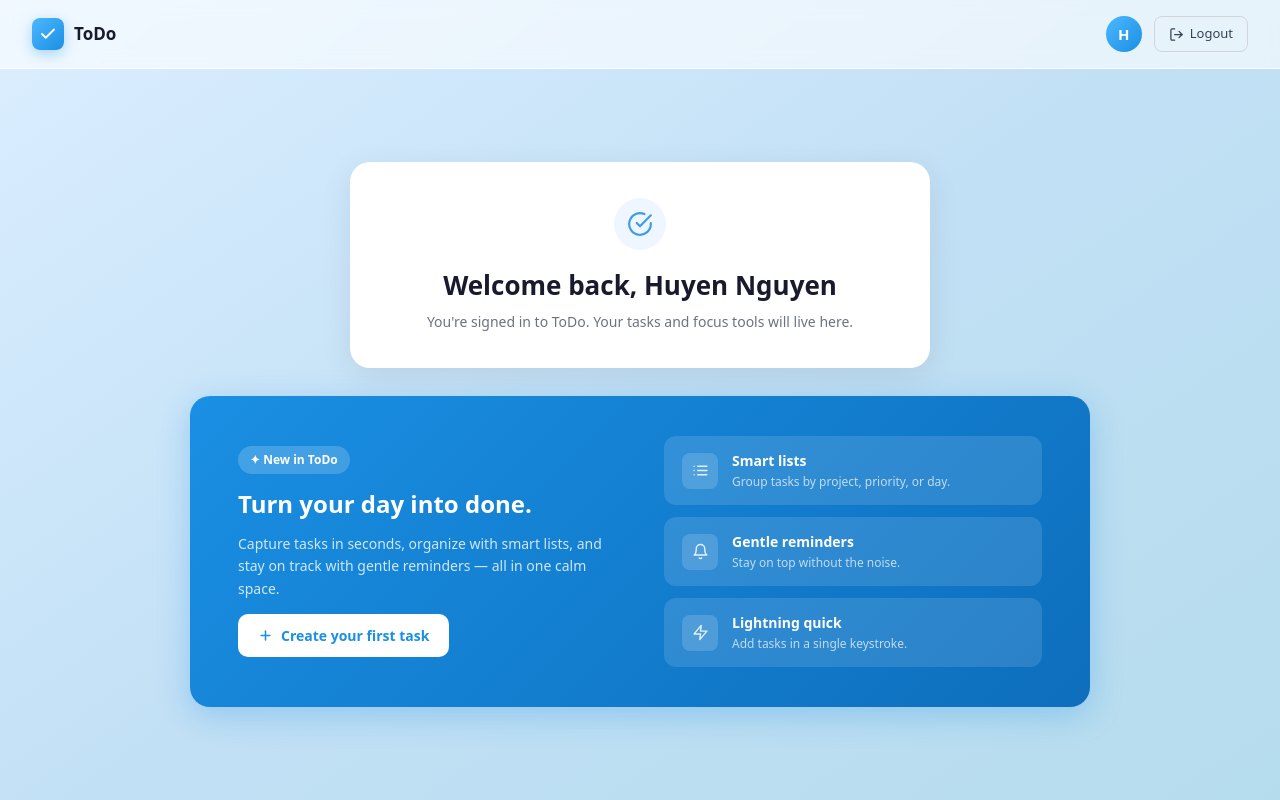
After one commit to Duyan21/ToDo_Application, a Flask app: page /home in a window 1280 px wide. The commit adds this page. Run offline with Flask 3, Linux system fonts and the light colour scheme; a user stored in the database is signed in.

Commit message:
add home page and logout button, logout logic

```diff
--- a/src/app/app.py
+++ b/src/app/app.py
@@ -1,6 +1,7 @@
 import logging
 from flask import Flask
 from src.routes.auth import auth_bp
+from src.routes.home import home_bp
 from src.database.models import db
 
 def create_app():
@@ -21,5 +22,6 @@ def create_app():
     db.init_app(app)
 
     app.register_blueprint(auth_bp)
+    app.register_blueprint(home_bp)
 
     return app
--- /dev/null
+++ b/src/routes/home.py
@@ -0,0 +1,12 @@
+from flask import Blueprint, render_template, redirect, url_for, session
+from src.database.models import User
+
+home_bp = Blueprint('home', __name__, template_folder='../../templates')
+
+@home_bp.route('/home')
+def home():
+    user_id = session.get('user_id')
+    if not user_id:
+        return redirect(url_for('auth.signin_page'))
+    user = User.query.get(user_id)
+    return render_template('home.html', user_name=user.name)
--- a/src/static/css/style.css
+++ b/src/static/css/style.css
@@ -211,3 +211,185 @@ body {
   text-decoration: none;
 }
 .auth-footer a:hover { text-decoration: underline; }
+
+/* Home page */
+.home-wrapper {
+  min-height: 100vh;
+  display: flex;
+  flex-direction: column;
+}
+.home-header {
+  display: flex;
+  justify-content: space-between;
+  align-items: center;
+  padding: 16px 32px;
+  background: rgba(255,255,255,0.6);
+  backdrop-filter: blur(8px);
+  border-bottom: 1px solid rgba(255,255,255,0.8);
+}
+.home-logo {
+  display: flex;
+  align-items: center;
+  gap: 10px;
+}
+.home-header-right {
+  display: flex;
+  align-items: center;
+  gap: 12px;
+}
+.user-avatar-circle {
+  width: 36px;
+  height: 36px;
+  border-radius: 50%;
+  background: linear-gradient(135deg, #4db8ff, #1a8fe3);
+  color: #fff;
+  font-size: 15px;
+  font-weight: 700;
+  display: flex;
+  align-items: center;
+  justify-content: center;
+}
+.logout-btn {
+  display: flex;
+  align-items: center;
+  gap: 6px;
+  background: transparent;
+  border: 1.5px solid #d1d5db;
+  color: #374151;
+  padding: 7px 14px;
+  border-radius: 8px;
+  font-size: 13px;
+  font-weight: 500;
+  cursor: pointer;
+  transition: background 0.2s, border-color 0.2s;
+}
+.logout-btn:hover {
+  background: #f3f4f6;
+  border-color: #9ca3af;
+}
+.home-body {
+  flex: 1;
+  display: flex;
+  flex-direction: column;
+  align-items: center;
+  justify-content: center;
+  padding: 48px 24px;
+  gap: 28px;
+}
+.welcome-card {
+  text-align: center;
+  width: 100%;
+  max-width: 580px;
+}
+.welcome-icon-wrap {
+  width: 52px;
+  height: 52px;
+  border-radius: 50%;
+  background: #eff6ff;
+  display: flex;
+  align-items: center;
+  justify-content: center;
+  margin: 0 auto 20px;
+}
+.welcome-title {
+  font-size: 26px;
+  font-weight: 700;
+  color: #1a1a2e;
+  margin-bottom: 10px;
+}
+.welcome-sub {
+  font-size: 14px;
+  color: #6b7280;
+  margin: 0;
+}
+.feature-card {
+  background: linear-gradient(135deg, #1a8fe3, #0d6ebc);
+  border-radius: 20px;
+  padding: 40px 48px;
+  width: 100%;
+  max-width: 900px;
+  display: flex;
+  gap: 48px;
+  align-items: center;
+  box-shadow: 0 8px 32px rgba(26,143,227,0.3);
+}
+.feature-left {
+  flex: 1;
+  display: flex;
+  flex-direction: column;
+  gap: 14px;
+}
+.new-badge {
+  display: inline-flex;
+  align-items: center;
+  gap: 6px;
+  background: rgba(255,255,255,0.18);
+  color: #fff;
+  font-size: 12px;
+  font-weight: 600;
+  padding: 5px 12px;
+  border-radius: 20px;
+  width: fit-content;
+}
+.feature-heading {
+  font-size: 24px;
+  font-weight: 700;
+  color: #fff;
+  margin: 0;
+  line-height: 1.3;
+}
+.feature-sub {
+  font-size: 14px;
+  color: rgba(255,255,255,0.8);
+  margin: 0;
+  line-height: 1.6;
+}
+.create-btn {
+  display: inline-flex;
+  align-items: center;
+  gap: 8px;
+  background: #fff;
+  color: #1a8fe3;
+  padding: 11px 20px;
+  border-radius: 10px;
+  font-size: 14px;
+  font-weight: 600;
+  text-decoration: none;
+  width: fit-content;
+  transition: opacity 0.2s;
+}
+.create-btn:hover { opacity: 0.9; color: #1a8fe3; }
+.feature-right {
+  flex: 1;
+  display: flex;
+  flex-direction: column;
+  gap: 12px;
+}
+.feature-item {
+  display: flex;
+  align-items: center;
+  gap: 14px;
+  background: rgba(255,255,255,0.12);
+  border-radius: 12px;
+  padding: 14px 18px;
+}
+.feature-item-icon {
+  width: 36px;
+  height: 36px;
+  border-radius: 8px;
+  background: rgba(255,255,255,0.15);
+  display: flex;
+  align-items: center;
+  justify-content: center;
+  flex-shrink: 0;
+}
+.feature-item-title {
+  font-size: 14px;
+  font-weight: 600;
+  color: #fff;
+  margin-bottom: 2px;
+}
+.feature-item-sub {
+  font-size: 12px;
+  color: rgba(255,255,255,0.7);
+}
--- a/src/static/js/auth.js
+++ b/src/static/js/auth.js
@@ -33,7 +33,7 @@ $(document).ready(function () {
       }),
       success: function (response) {
         alert(response.message);
-        window.location.href = "/tasks";
+        window.location.href = "/home";
       },
       error: function (xhr) {
         alert(xhr.responseJSON && xhr.responseJSON.error ? xhr.responseJSON.error : 'Đăng nhập không thành công');
--- /dev/null
+++ b/src/templates/home.html
@@ -0,0 +1,105 @@
+{% extends "index.html" %}
+
+{% block title %}ToDo — Home{% endblock %}
+
+{% block content %}
+<div class="home-wrapper">
+  <header class="home-header">
+    <div class="home-logo">
+      <div class="brand-logo" style="margin:0;width:32px;height:32px;border-radius:8px">
+        <svg width="18" height="18" viewBox="0 0 24 24" fill="none" stroke="#fff" stroke-width="2.5" stroke-linecap="round" stroke-linejoin="round">
+          <polyline points="20 6 9 17 4 12"></polyline>
+        </svg>
+      </div>
+      <span class="brand-title" style="font-size:17px;margin:0">ToDo</span>
+    </div>
+    <div class="home-header-right">
+      <div class="user-avatar-circle">{{ user_name[0].upper() }}</div>
+      <button class="logout-btn" onclick="doLogout()">
+        <svg width="15" height="15" viewBox="0 0 24 24" fill="none" stroke="currentColor" stroke-width="2" stroke-linecap="round" stroke-linejoin="round">
+          <path d="M9 21H5a2 2 0 0 1-2-2V5a2 2 0 0 1 2-2h4"/>
+          <polyline points="16 17 21 12 16 7"/>
+          <line x1="21" y1="12" x2="9" y2="12"/>
+        </svg>
+        Logout
+      </button>
+    </div>
+  </header>
+
+  <div class="home-body">
+    <div class="auth-card welcome-card">
+      <div class="welcome-icon-wrap">
+        <svg width="26" height="26" viewBox="0 0 24 24" fill="none" stroke="#3b9ded" stroke-width="2" stroke-linecap="round" stroke-linejoin="round">
+          <path d="M22 11.08V12a10 10 0 1 1-5.93-9.14"/>
+          <polyline points="22 4 12 14.01 9 11.01"/>
+        </svg>
+      </div>
+      <h1 class="welcome-title">Welcome back, {{ user_name }}</h1>
+      <p class="welcome-sub">You're signed in to ToDo. Your tasks and focus tools will live here.</p>
+    </div>
+
+    <div class="feature-card">
+      <div class="feature-left">
+        <span class="new-badge">✦ New in ToDo</span>
+        <h2 class="feature-heading">Turn your day into done.</h2>
+        <p class="feature-sub">Capture tasks in seconds, organize with smart lists, and stay on track with gentle reminders — all in one calm space.</p>
+        <a href="/tasks" class="create-btn">
+          <svg width="15" height="15" viewBox="0 0 24 24" fill="none" stroke="currentColor" stroke-width="2.5" stroke-linecap="round" stroke-linejoin="round">
+            <line x1="12" y1="5" x2="12" y2="19"/>
+            <line x1="5" y1="12" x2="19" y2="12"/>
+          </svg>
+          Create your first task
+        </a>
+      </div>
+      <div class="feature-right">
+        <div class="feature-item">
+          <div class="feature-item-icon">
+            <svg width="17" height="17" viewBox="0 0 24 24" fill="none" stroke="rgba(255,255,255,0.85)" stroke-width="2" stroke-linecap="round" stroke-linejoin="round">
+              <line x1="8" y1="6" x2="21" y2="6"/><line x1="8" y1="12" x2="21" y2="12"/><line x1="8" y1="18" x2="21" y2="18"/>
+              <line x1="3" y1="6" x2="3.01" y2="6"/><line x1="3" y1="12" x2="3.01" y2="12"/><line x1="3" y1="18" x2="3.01" y2="18"/>
+            </svg>
+          </div>
+          <div>
+            <div class="feature-item-title">Smart lists</div>
+            <div class="feature-item-sub">Group tasks by project, priority, or day.</div>
+          </div>
+        </div>
+        <div class="feature-item">
+          <div class="feature-item-icon">
+            <svg width="17" height="17" viewBox="0 0 24 24" fill="none" stroke="rgba(255,255,255,0.85)" stroke-width="2" stroke-linecap="round" stroke-linejoin="round">
+              <path d="M18 8A6 6 0 0 0 6 8c0 7-3 9-3 9h18s-3-2-3-9"/>
+              <path d="M13.73 21a2 2 0 0 1-3.46 0"/>
+            </svg>
+          </div>
+          <div>
+            <div class="feature-item-title">Gentle reminders</div>
+            <div class="feature-item-sub">Stay on top without the noise.</div>
+          </div>
+        </div>
+        <div class="feature-item">
+          <div class="feature-item-icon">
+            <svg width="17" height="17" viewBox="0 0 24 24" fill="none" stroke="rgba(255,255,255,0.85)" stroke-width="2" stroke-linecap="round" stroke-linejoin="round">
+              <polygon points="13 2 3 14 12 14 11 22 21 10 12 10 13 2"/>
+            </svg>
+          </div>
+          <div>
+            <div class="feature-item-title">Lightning quick</div>
+            <div class="feature-item-sub">Add tasks in a single keystroke.</div>
+          </div>
+        </div>
+      </div>
+    </div>
+  </div>
+</div>
+
+<script>
+function doLogout() {
+  $.ajax({
+    url: '/api/logout',
+    type: 'POST',
+    success: function() { window.location.href = '/signin'; },
+    error: function() { window.location.href = '/signin'; }
+  });
+}
+</script>
+{% endblock %}
```
